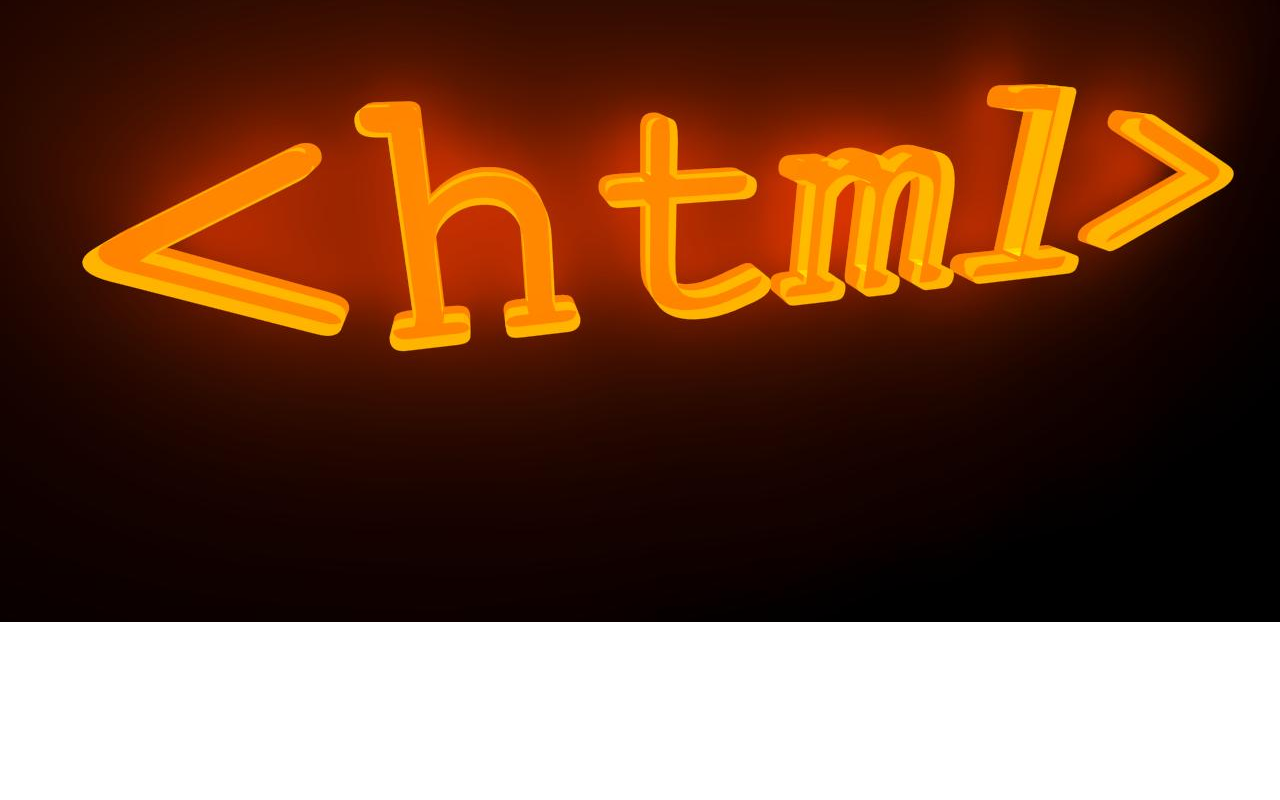
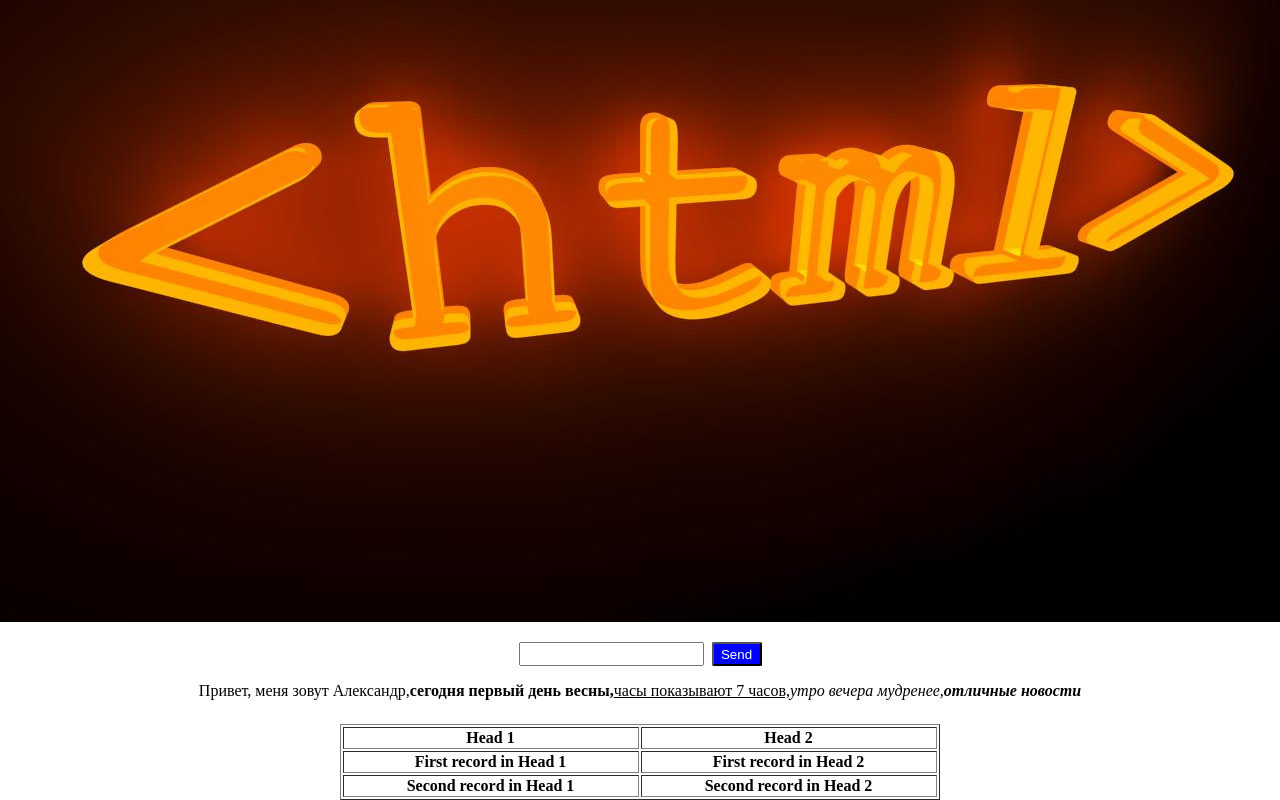
Before and after one commit to aharlamov/alex-harlamoff-yandex.ru, a plain HTML site: page lesson№1.html in a window 1280 px wide. Shown: the part 314-1114 px from the top of the page. Before the commit the page ends 956 px from the top, so only its background shows below. Drawn offline with Linux system fonts and the light colour scheme.

Commit message:
добавил таблицу

```diff
--- a/lesson№1.html
+++ b/lesson№1.html
@@ -7,7 +7,7 @@
     <link rel="stylesheet" type="text/css" href="./styles/index.css">
 </head>
 <body>
-    <p>Мой первый урок</p>
+    <p style="margin-left: 600px;">Мой первый урок</p>
     <div class="container">
         <div class="square1"></div>
         <div class="square2"></div>
@@ -18,5 +18,30 @@
         <img src="картинка.jpg"alt="Картинка"
         vspace = "16px">
     </a>
+    <form class="form"><input type="text">
+        <button class="button" type="button">Send</button>
+    </form>
+    <p class="container3">Привет, меня зовут Александр,
+        <b>сегодня первый день весны,</b>
+        <ins>часы показывают 7 часов,</ins>
+        <i>утро вечера мудренее,</i>
+        <i><b>отличные новости</b></i>
+    </p>
+    <div class="container2">
+    <table border="1">
+    <tr>
+        <th>Head 1</th>
+        <th>Head 2</th>
+    </tr>
+    <tr>
+        <th>First record in Head 1</th>
+        <th>First record in Head 2</th>
+    </tr>
+    <tr>
+        <th>Second record in Head 1</th>
+        <th>Second record in Head 2</th>
+    </tr>
+    </table>
+    </div>
 </body>
 </html>
--- a/styles/index.css
+++ b/styles/index.css
@@ -30,3 +30,30 @@ body {
     border-radius: 5%;
     margin-left: 8px;
 }
+.form {
+    display: flex;
+    justify-content: center;
+}
+.button {
+    height: 24px;
+    width: 50px;
+    border-radius: 5%;
+    background-color: blue;
+    margin-left: 8px;
+    color: white;
+}
+.container2 {
+    display: flex;
+    justify-content: center;
+    margin-top: 24px;
+}
+table {
+    width: 600px;
+}
+td,th {
+    padding-left: 0px;
+}
+.container3 {
+    display: flex;
+    justify-content: center;
+}
```
